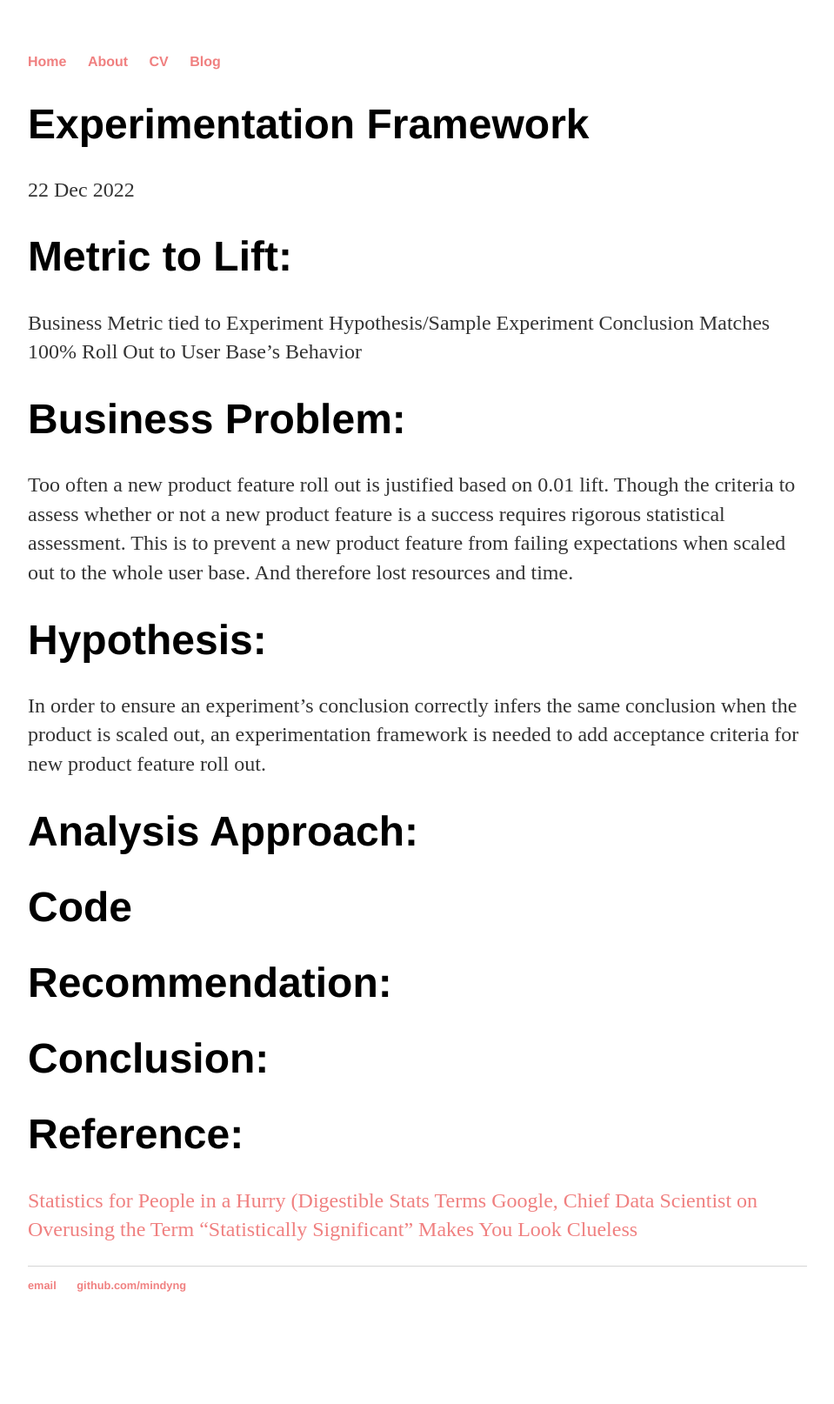
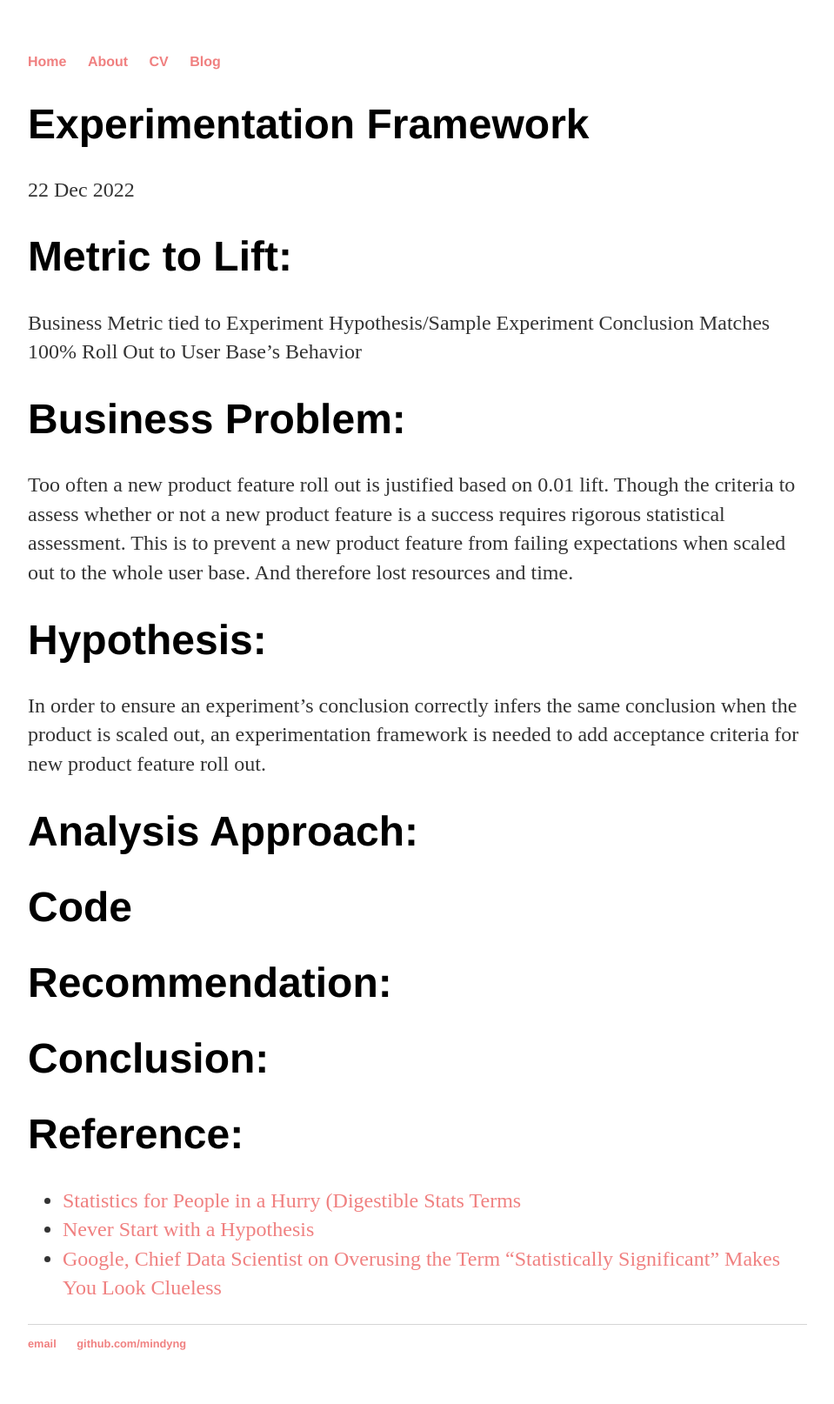
Before and after one commit to mindyng/mindyng.github.io, a Jekyll site: the page built from _posts/2022-12-22-Experimentation-Framework.md, in a window 1280 px wide. Shown: the whole page at 87% size, without its empty margins (160-1119 px from the left). Built offline with Jekyll 4.4.1, drawn with Linux system fonts in a browser that asks for light colours; our own code applies the rules of GitHub Pages for plain Markdown files; before the commit the page ends 1546 px from its top, so only the background shows below that.

Commit message:
Update 2022-12-22-Experimentation-Framework.md

```diff
--- a/_posts/2022-12-22-Experimentation-Framework.md
+++ b/_posts/2022-12-22-Experimentation-Framework.md
@@ -31,5 +31,6 @@ to add acceptance criteria for new product feature roll out.
 
 
 # Reference:
-[Statistics for People in a Hurry (Digestible Stats Terms](https://towardsdatascience.com/statistics-for-people-in-a-hurry-a9613c0ed0b)
-[Google, Chief Data Scientist on Overusing the Term “Statistically Significant” Makes You Look Clueless](https://towardsdatascience.com/overusing-the-term-statistically-significant-makes-you-look-clueless-f96e1ad1a78e)
+* [Statistics for People in a Hurry (Digestible Stats Terms](https://towardsdatascience.com/statistics-for-people-in-a-hurry-a9613c0ed0b)
+* [Never Start with a Hypothesis](https://towardsdatascience.com/hypothesis-testing-decoded-for-movers-and-shakers-bfc2bc34da41)
+* [Google, Chief Data Scientist on Overusing the Term “Statistically Significant” Makes You Look Clueless](https://towardsdatascience.com/overusing-the-term-statistically-significant-makes-you-look-clueless-f96e1ad1a78e)
```
